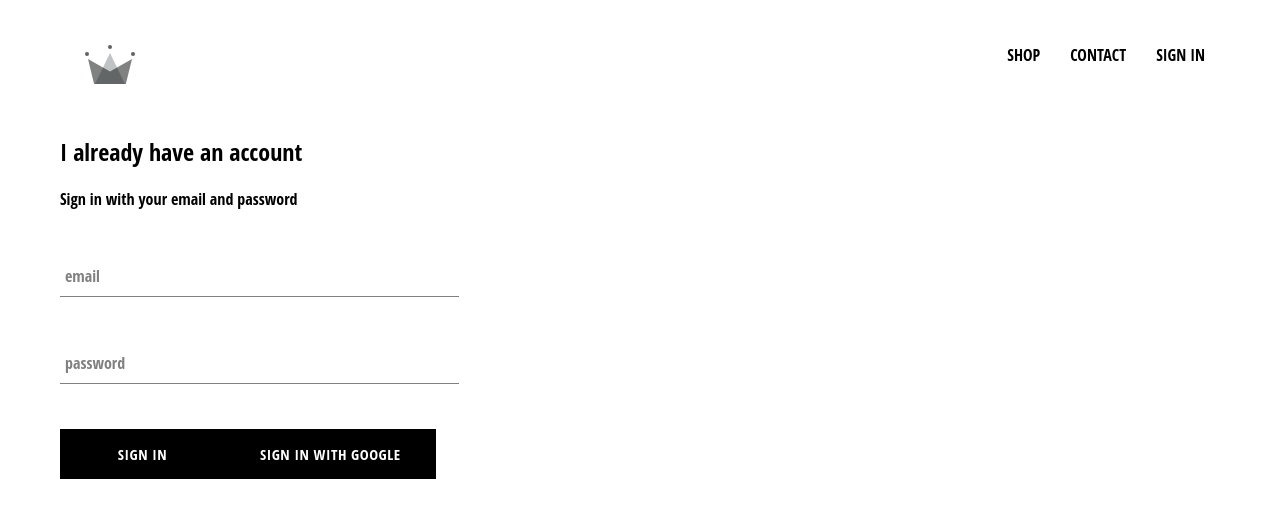
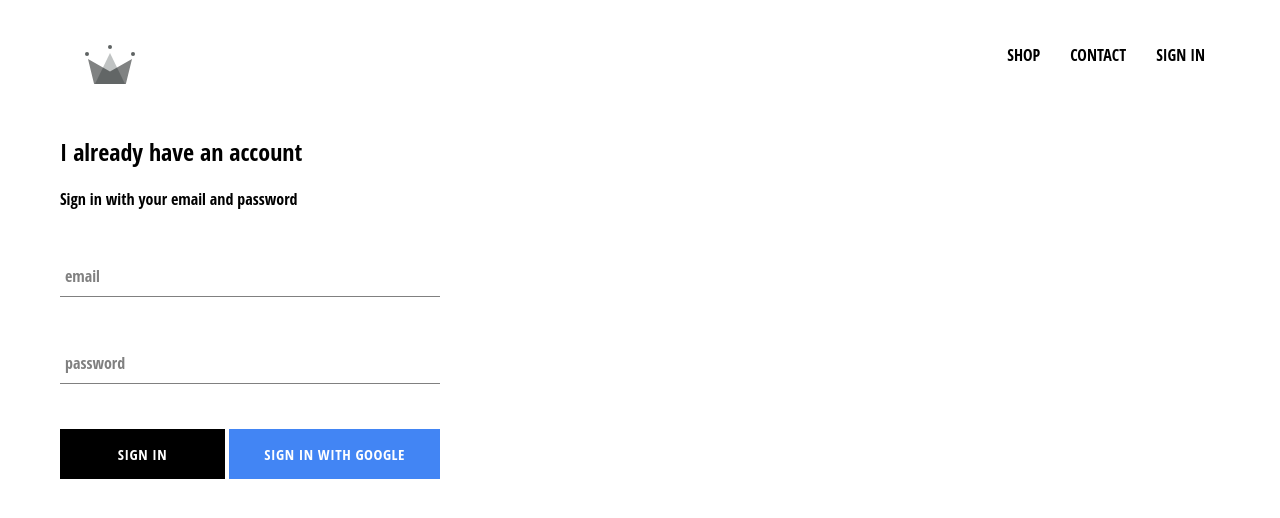
Before and after one commit to makkkii/crown-clothing, a React (Create React App) app: page /signin in a window 1280 px wide. Shown: the top 518 px of the page. Built offline with nearby package versions, Linux system fonts and the light colour scheme; no server answers; the HTML template or start-up script is replaced by a standard one.

Commit message:
Changes in signin component.

```diff
--- a/src/App.css
+++ b/src/App.css
@@ -7,3 +7,7 @@
     text-decoration: none;
     color: black;
 }
+
+* {
+    box-sizing: border-box;
+}
--- a/src/App.js
+++ b/src/App.js
@@ -41,7 +41,7 @@
   render() {
     return (
       <div>
-        <Header />
+        <Header currentUser={this.state.currentUser} />
         <Switch>
           <Route exact path="/" component={HomePage} />
           <Route path="/shop" component={ShopPage} />
--- a/src/components/custom-button/CustomButton.jsx
+++ b/src/components/custom-button/CustomButton.jsx
@@ -2,8 +2,8 @@
 
 import './CustomButton.scss';
 
-const CustomButton = ({ children, ...otherProps }) => (
-  <button className="custom-button" {...otherProps}>
+const CustomButton = ({ children, isGoogleSignIn, ...otherProps }) => (
+  <button className={`${isGoogleSignIn ? 'google-sign-in' : ''} custom-button`} {...otherProps}>
     {children}
   </button>
 )
--- a/src/components/custom-button/CustomButton.scss
+++ b/src/components/custom-button/CustomButton.scss
@@ -19,4 +19,14 @@
     color: black;
     border: 1px solid black;
   }
+
+  &.google-sign-in {
+    background-color: #4285f4;
+    color: white;
+
+    &:hover {
+      background-color: #357ae8;
+      border: none;
+    }
+  }
 }
--- a/src/components/header/HeaderComponent.jsx
+++ b/src/components/header/HeaderComponent.jsx
@@ -1,10 +1,11 @@
 import React from 'react';
 
 import { ReactComponent as Logo } from '../../assets/crown.svg';
+import { auth } from '../../firebase/firebase.utils'
 import { Link } from 'react-router-dom';
 import './HeaderStyle.scss';
 
-const Header = () => (
+const Header = ({currentUser}) => (
   <div className='header'>
     <Link className='logo-container' to='/'>
       <Logo className='logo' />
@@ -16,9 +17,16 @@
       <Link className='option' to='/shop'>
         CONTACT
       </Link>
-      <Link className='option' to='/signin'>
+      {
+        currentUser ? (
+          <div className='option' onClick={() => auth.signOut()}>
+            SIGN OUT
+          </div>
+        ) :
+        (<Link className='option' to='/signin'>
         SIGN IN
-      </Link>
+      </Link>)
+      }
     </div>
   </div>
 )
--- a/src/components/header/HeaderStyle.scss
+++ b/src/components/header/HeaderStyle.scss
@@ -17,6 +17,7 @@
     display: flex;
     align-items: center;
     justify-content: flex-end;
+    cursor: pointer;
 
     .option {
       padding: 10px 15px;
--- a/src/components/sign-in/SignIn.jsx
+++ b/src/components/sign-in/SignIn.jsx
@@ -47,9 +47,10 @@
             value={this.state.password}
             label="password"
             required />
-          <CustomButton type="submit">Sign In</CustomButton>
-          {/* <CustomButton onClick={signInWithGoogle}>Sign In with Google</CustomButton> */}
-          <CustomButton onClick={signInWithGoogle} >Sign In with Google</CustomButton>
+          <div className='buttons'>
+            <CustomButton type="submit">Sign In</CustomButton>
+            <CustomButton onClick={signInWithGoogle} isGoogleSignIn>Sign In with Google</CustomButton>
+          </div>
         </form>
       </div>
     )
--- a/src/components/sign-in/SignIn.scss
+++ b/src/components/sign-in/SignIn.scss
@@ -1,9 +1,14 @@
 .sign-in {
-  width: 30vw;
+  width: 380px;
   display: flex;
   flex-direction: column;
 
   .title {
     margin: 10px 0;
   }
+
+  .buttons {
+    display: flex;
+    justify-content: space-between;
+  }
 }
```
Also changed, not shown: 1 other file (tests, documents, lock files or other folders).
